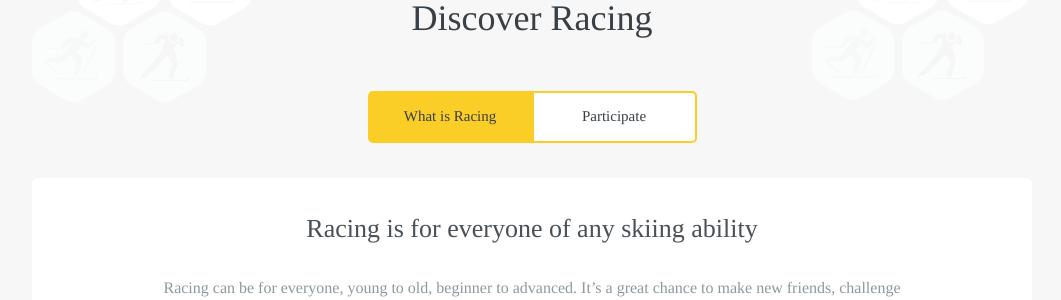
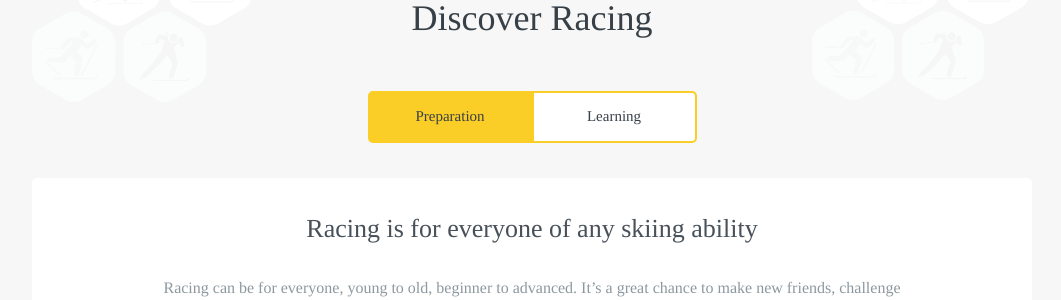
Before and after one commit to robcatto/robcatto.github.io, a Jekyll site: the page built from get-started/index.html, in a window 1280 px wide and 900 px high. Shown: the part 161-461 px from the top of the window, without its empty margins (108-1169 px from the left). Built offline with Jekyll 4.4.1, drawn with Linux system fonts in a browser that asks for light colours; some web fonts are replaced; Markdown is read by kramdown in place of the engine named in the settings.

Commit message:
Update index.html

```diff
--- a/get-started/index.html
+++ b/get-started/index.html
@@ -30,7 +30,7 @@ layout: default
         margin-right: -5px;
 ">
 
-        What is Racing</label>
+        Preparation</label>
 
       <input id="tab2" type="radio" name="tabs">
       <label class="button" for="tab2" style="
@@ -39,7 +39,7 @@ layout: default
         padding: 0px 21px;
         width: 165px;">
 
-        Participate</label>
+        Learning</label>
 
 
       <div class="content">
```
